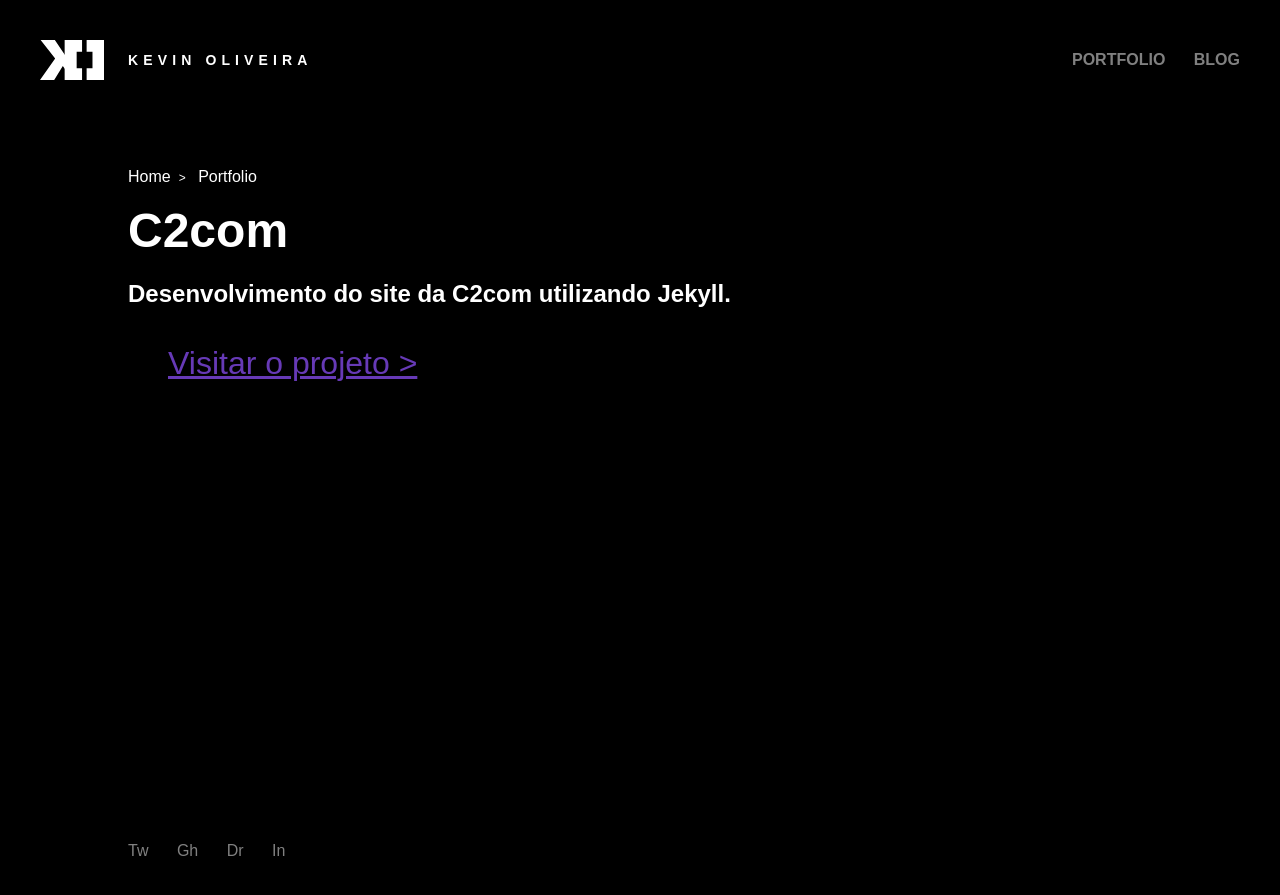
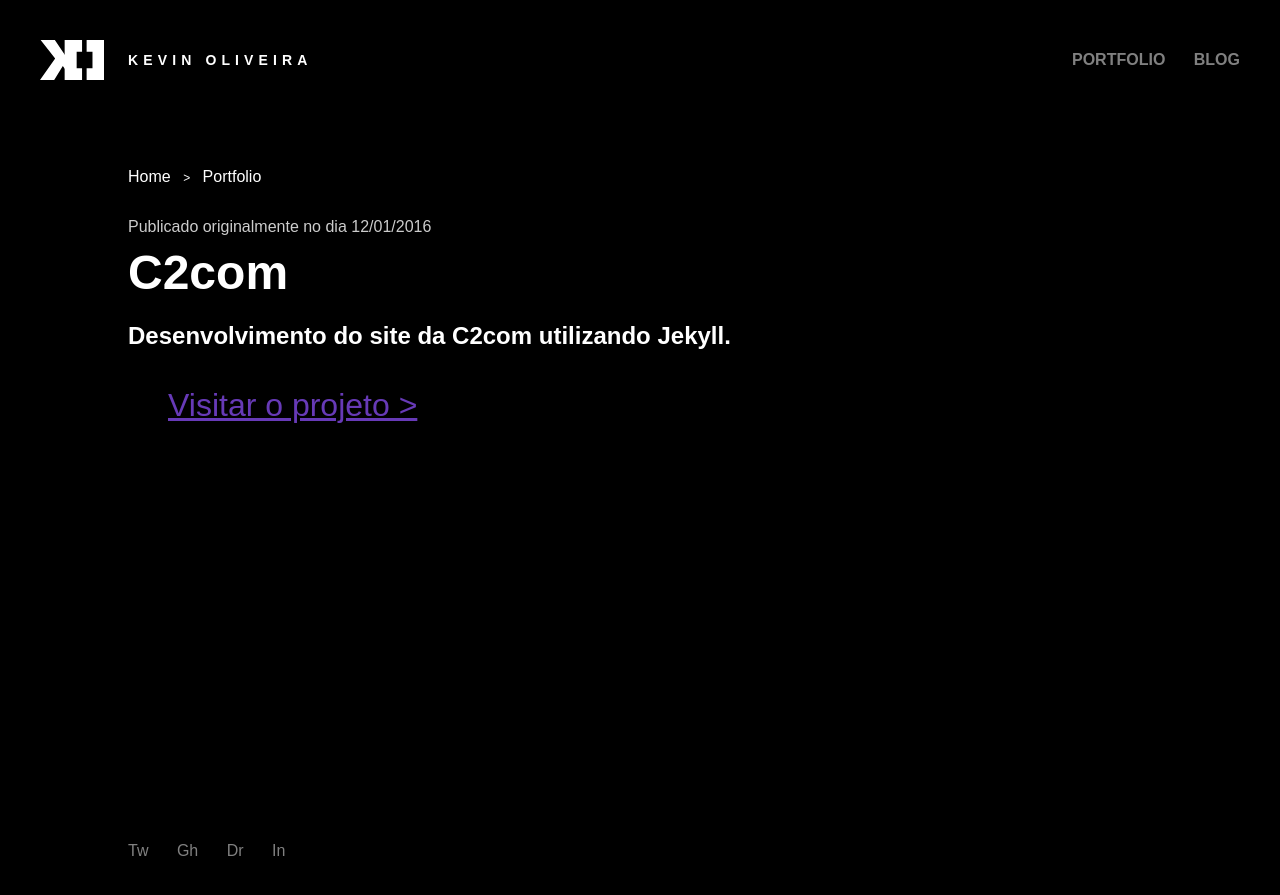
Before and after one commit to kvnol/kevinoliveira.com.br, a Jekyll site: the page built from _posts/2016-12-01-c2com.md, in a window 1280 px wide. Shown: the top 895 px of the page. Built offline with Jekyll 4.4.1, drawn with Linux system fonts in a browser that asks for light colours; some web fonts are replaced; comment, search, counter and statistics services are not loaded.

Commit message:
Fix schema

```diff
--- a/_includes/header.html
+++ b/_includes/header.html
@@ -1,7 +1,7 @@
 <header class="header" role="banner">
   <a href="/" class="header-logo">
     <img src="/assets/img/logo.svg" alt="KO">
-    <h1 class="header-title">Kevin<br> Oliveira <span class="hide">| Designer & Front-end</span></h1>
+    <h1 class="header-title"><span itemprop="author">Kevin<br> Oliveira</span> <span class="hide">| Designer & Front-end</span></h1>
   </a>
 
   <nav class="header-menu">
--- a/_layouts/post.html
+++ b/_layouts/post.html
@@ -2,33 +2,40 @@
 layout: compress
 ---
 <!DOCTYPE html>
-<html lang="pt-br">
+<html lang="pt-br" itemscope
+itemtype="http://schema.org/Blog{% if page.slug != 'home' %}Posting{% endif %}">
 {% include head.html %}
 
 <body class="single">
   {% include header.html %}
 
-  <main class="main">
-    <article class="post">
+  <main class="main" itemprop="main">
+    <article itemid="{{ site.url }}{{page.url | absolute}}" itemscope itemtype="http://schema.org/LiveBlogPosting" class="post">
       <ol itemscope itemtype="http://schema.org/BreadcrumbList"
         class="post-breadcrumb">
         <li itemprop="itemListElement" itemscope
-          itemtype="http://schema.org/ListItem"><a href="/">Home</a></li>
+          itemtype="http://schema.org/ListItem">
+          <meta itemprop="position" content="1" />
+          <a itemprop="item" href="/"><span itemprop="name">Home</span></a>
+        </li>
         <li itemprop="itemListElement" itemscope
-          itemtype="http://schema.org/ListItem"><a
-            href="/{{page.categories[0]}}">{{page.categories[0]}}</a></li>
+          itemtype="http://schema.org/ListItem">
+          <meta itemprop="position" content="2" />
+          <a itemprop="item"
+            href="/{{page.categories[0]}}"><span itemprop="name">{{page.categories[0]}}</span></a>
+          </li>
       </ol>
 
       <header class="post-header">
-        <time class="post-header__date"
-          pubdate>{{ post.date | date_to_string }}</time>
-        <h1 class="post-header__title">{{ page.title }}</h1>
+        <time itemprop="datePublished" datetime="{{ page.date | date_to_xmlschema }}" content="{{ page.date | date_to_xmlschema }}" class="post-header__date"
+          pubdate>Publicado originalmente no dia {{ page.date | date: "%m/%d/%Y" }}</time>
+        <h1 itemprop="headline" class="post-header__title">{{ page.title }}</h1>
         {%- if page.description -%}
-        <h2 class="post-header__subtitle">{{ page.description }}</h2>
+        <h2 itemprop="description" class="post-header__subtitle">{{ page.description }}</h2>
         {%- endif -%}
       </header>
 
-      <div class="post-content">
+      <div itemprop="articleBody" class="post-content">
         {%- if page.live -%}
         <blockquote>
           <p><a href="{{page.live}}" target="_blank" rel="noopener">Visitar o
@@ -40,6 +47,7 @@ layout: compress
       </div>
 
       {%- if page.comments -%}
+      <div itemprop="comment">
         <div id="disqus_thread"></div>
         <script>
           var disqus_config = function () {
@@ -57,6 +65,7 @@ layout: compress
         <noscript>Please enable JavaScript to view the <a
             href="https://disqus.com/?ref_noscript">comments powered by
             Disqus.</a></noscript>
+      </div>
       {%- endif -%}
     </article>
 
@@ -64,7 +73,7 @@ layout: compress
     <aside class="sidebar">
       <div class="sidebar-block">
         <h4 class="sidebar-title">Ouça na íntegra</h4>
-        <iframe width="100%" height="166" scrolling="no" frameborder="no"
+        <iframe itemprop="audio" width="100%" height="166" scrolling="no" frameborder="no"
           allow="autoplay"
           src="https://w.soundcloud.com/player/?url=https%3A//api.soundcloud.com/tracks/{{page.track}}&color=%23663ab7&auto_play=false&hide_related=false&show_comments=true&show_user=true&show_reposts=false&show_teaser=true"></iframe>
       </div>
--- a/assets/_scss/modules/post/_all.scss
+++ b/assets/_scss/modules/post/_all.scss
@@ -20,7 +20,7 @@
 
   &-breadcrumb {
     margin: 0;
-    margin-bottom: rem(16px);
+    margin-bottom: rem(32px);
     padding: 0;
     list-style: none;
 
--- a/assets/_scss/modules/post/_header.scss
+++ b/assets/_scss/modules/post/_header.scss
@@ -8,4 +8,10 @@
       font-size: rem(48px);
     }
   }
+
+  &__date {
+    display: block;
+    opacity: .8;
+    margin-bottom: 8px;
+  }
 }
```
Lines whose indentation alone changed are shown as unchanged.
